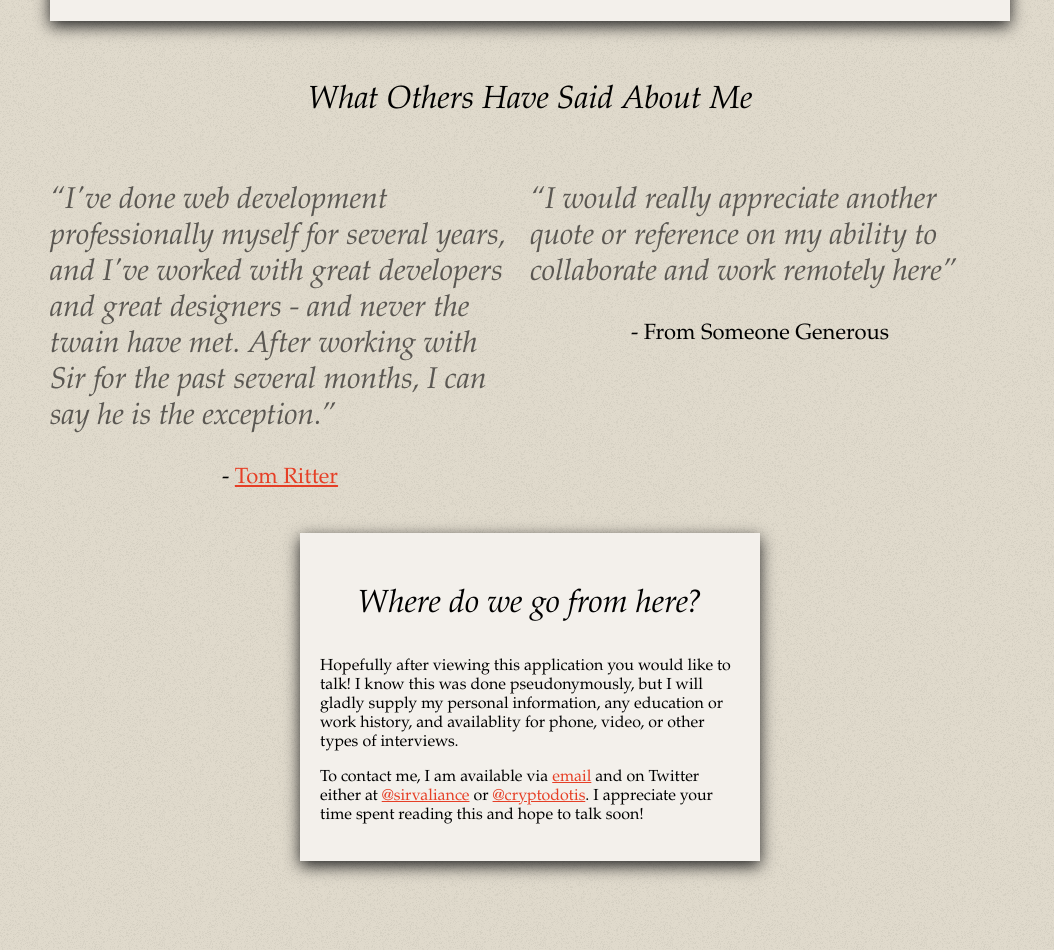
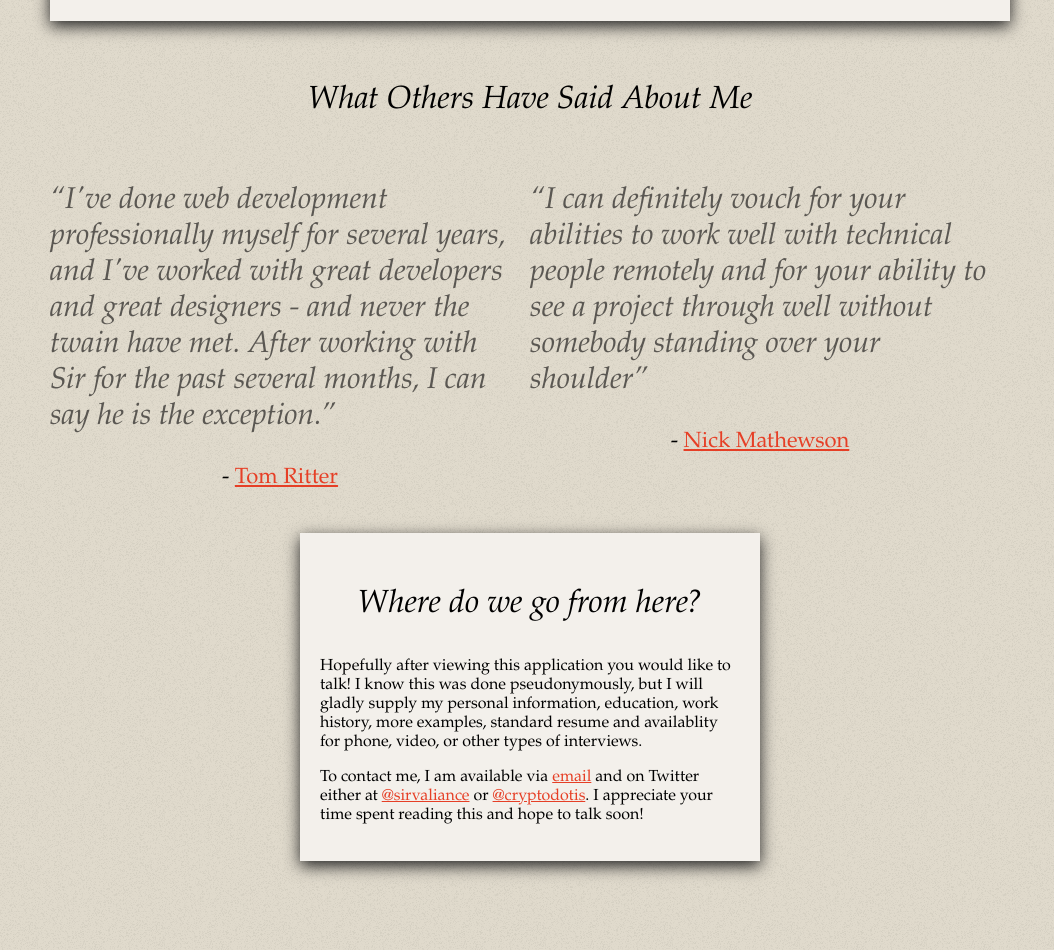
Before and after one commit to sirvaliance/Sirvaliance-Website, a Django app: page /mozilla/ in a window 1280 px wide. Shown: the part 3380-4330 px from the top of the page, without its empty margins (110-1164 px from the left). Run offline with Django 3.2, Linux system fonts and the light colour scheme; some libraries are stand-ins or nearby versions.

Commit message:
Added a quote by nickm.

```diff
--- a/sirvaliance/templates/mozilla.html
+++ b/sirvaliance/templates/mozilla.html
@@ -119,8 +119,8 @@
                 <p class="quote_name">- <a href="https://twitter.com/#!/tomrittervg">Tom Ritter</a></p>
             </div>
             <div class="grid_6 omega">
-                <p class="quote_text">&#8220;I would really appreciate another quote or reference on my ability to collaborate and work remotely here&#8221;</p>
-                <p class="quote_name">- From Someone Generous</p>
+                <p class="quote_text">&#8220;I can definitely vouch for your abilities to work well with technical people remotely and for your ability to see a project through well without somebody standing over your shoulder&#8221;</p>
+                <p class="quote_name">- <a href="http://twitter.com/#!/nickm_tor">Nick Mathewson</a></p>
             </div>
 
             <div class="clear"></div>
@@ -128,7 +128,7 @@
         <div class="grid_6 prefix_3 suffix_3">
             <div id="closer_box" class="small_text_box">
                 <p class="headline_text">Where do we go from here?</p>
-                <p>Hopefully after viewing this application you would like to talk!  I know this was done pseudonymously, but I will gladly supply my personal information, any education or work history, and availablity for phone, video, or other types of interviews.</p>
+                <p>Hopefully after viewing this application you would like to talk!  I know this was done pseudonymously, but I will gladly supply my personal information, education, work history, more examples, standard resume and availablity for phone, video, or other types of interviews.</p>
                 <p>To contact me, I am available via <a href="mailto:sir@sirvaliance.com">email</a> and on Twitter either at <a href="https://twitter.com/#!/sirvaliance">@sirvaliance</a> or <a href="https://twitter.com/#!/cryptodotis">@cryptodotis</a>.  I appreciate your time spent reading this and hope to talk soon!</p>
                 <div class="clear"></div>
 
```
